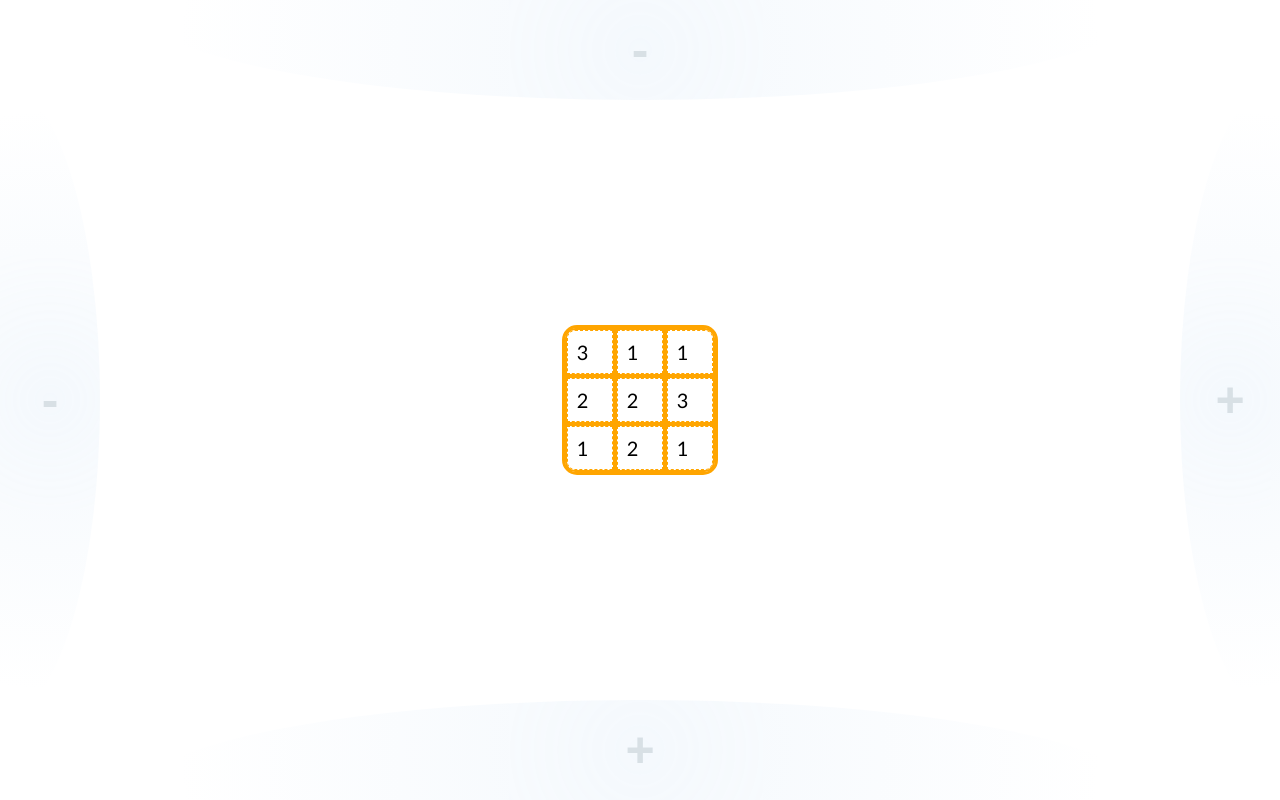
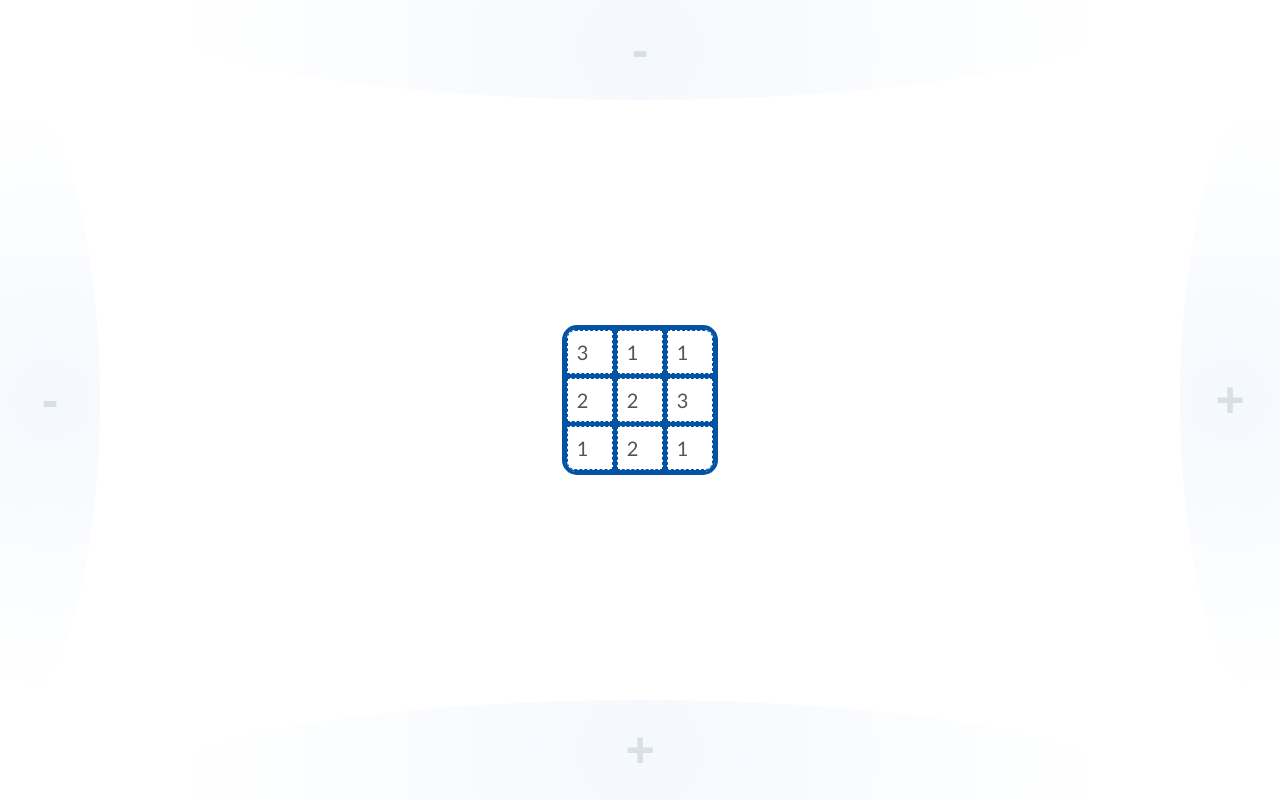
Before and after one commit to leaveloper/Sudoku, an Angular app: page / in a window 1280 px wide. Built offline with nearby package versions, Linux system fonts and the light colour scheme.

Commit message:
Modificación de SudokuComponent
- Los inputs se deshabilitan si tienen un valor predefinido.
- Los colores pasan a ser variables.

```diff
--- a/src/app/components/sudoku/sudoku.component.scss
+++ b/src/app/components/sudoku/sudoku.component.scss
@@ -3,20 +3,21 @@
   --inner-border-radius: calc(var(--border-radius) - 5px);
   --inner-border-radius-input: calc(var(--border-radius) - 7px);
   --box-size: 40px;
+  --color: #0353A4;
 }
 
 .container {
   border-radius: var(--border-radius);
-  border: 3px solid orange;
+  border: 3px solid var(--color);
   display: inline-block; // Coloca el borde correctamente
 }
 
 .inner-container {
-  border: 2px solid orange;
+  border: 2px solid var(--color);
 }
 
 .box {
-  border: 1px dashed orange;
+  border: 1px dashed var(--color);
 }
 
 .top-left-corner {
--- a/src/app/components/sudoku/sudoku.component.ts
+++ b/src/app/components/sudoku/sudoku.component.ts
@@ -120,7 +120,13 @@ export class SudokuComponent implements OnInit, AfterViewInit {
 
       let counterCellColIndex = 0;
       Array.from(element.querySelectorAll('input')).forEach((ei: HTMLInputElement) => {
-        ei.value = this.arr[cellRowIndex][cellColIndex].toString();
+        const value: string = this.arr[cellRowIndex][cellColIndex].toString();
+
+        if (value !== '0') {
+          ei.value = value;
+          this.renderer.setAttribute(ei, 'disabled', 'true');
+        }
+
         cellColIndex++;
         counterCellColIndex++;
         if (counterCellColIndex >= this.innerColGrid){
@@ -155,6 +161,8 @@ export class SudokuComponent implements OnInit, AfterViewInit {
 
       Array.from(element.querySelectorAll('input')).forEach((input: HTMLInputElement) => {
         this.removeCornerClasses(input);
+        input.value = '';
+        this.renderer.removeAttribute(input, 'disabled');
       });
     });
   }
```
